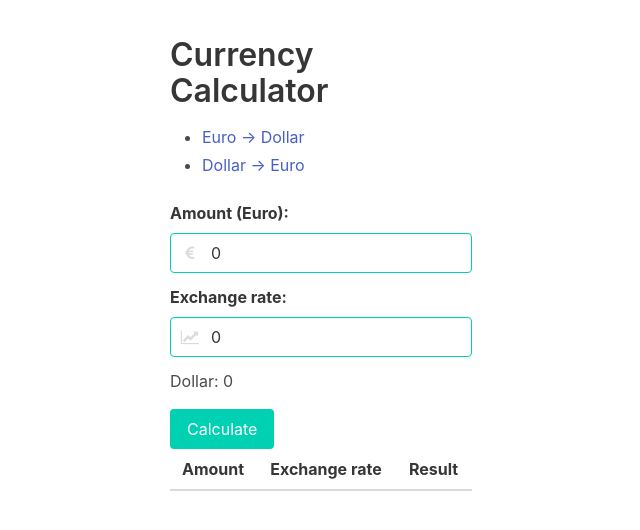
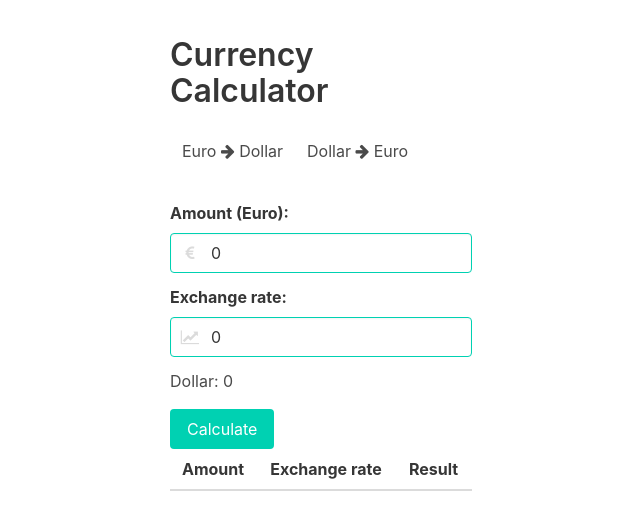
Before and after one commit to nickpao1975/vue-currency-calculator, a Vue app: page / in a window 1280 px wide. Shown: the top 530 px of the page, without its empty margins (319-959 px from the left). Built offline with nearby package versions, Linux system fonts and the light colour scheme.

Commit message:
[late step 13] style calculator navigation with bulma

```diff
--- a/src/components/CalculatorNavigation/CalculatorNavigation.vue
+++ b/src/components/CalculatorNavigation/CalculatorNavigation.vue
@@ -7,11 +7,17 @@ export default defineComponent({
 </script>
 
 <template>
-  <nav>
-    <ul>
-      <li><a href="#" data-conversion="toDollar">Euro -> Dollar</a></li>
-      <li><a href="#" data-conversion="toEuro">Dollar -> Euro</a></li>
-    </ul>
+  <nav class="navbar" role="navigation" aria-label="main navigation">
+    <div class="navbar-menu">
+      <div class="navbar-start">
+        <a class="navbar-item" href="#" data-conversion="toDollar">
+          Euro&nbsp;<i class="fa fa-arrow-right"></i>&nbsp;Dollar
+        </a>
+        <a class="navbar-item" href="#" data-conversion="toEuro">
+          Dollar&nbsp;<i class="fa fa-arrow-right"></i>&nbsp;Euro
+        </a>
+      </div>
+    </div>
   </nav>
 </template>
 
```
